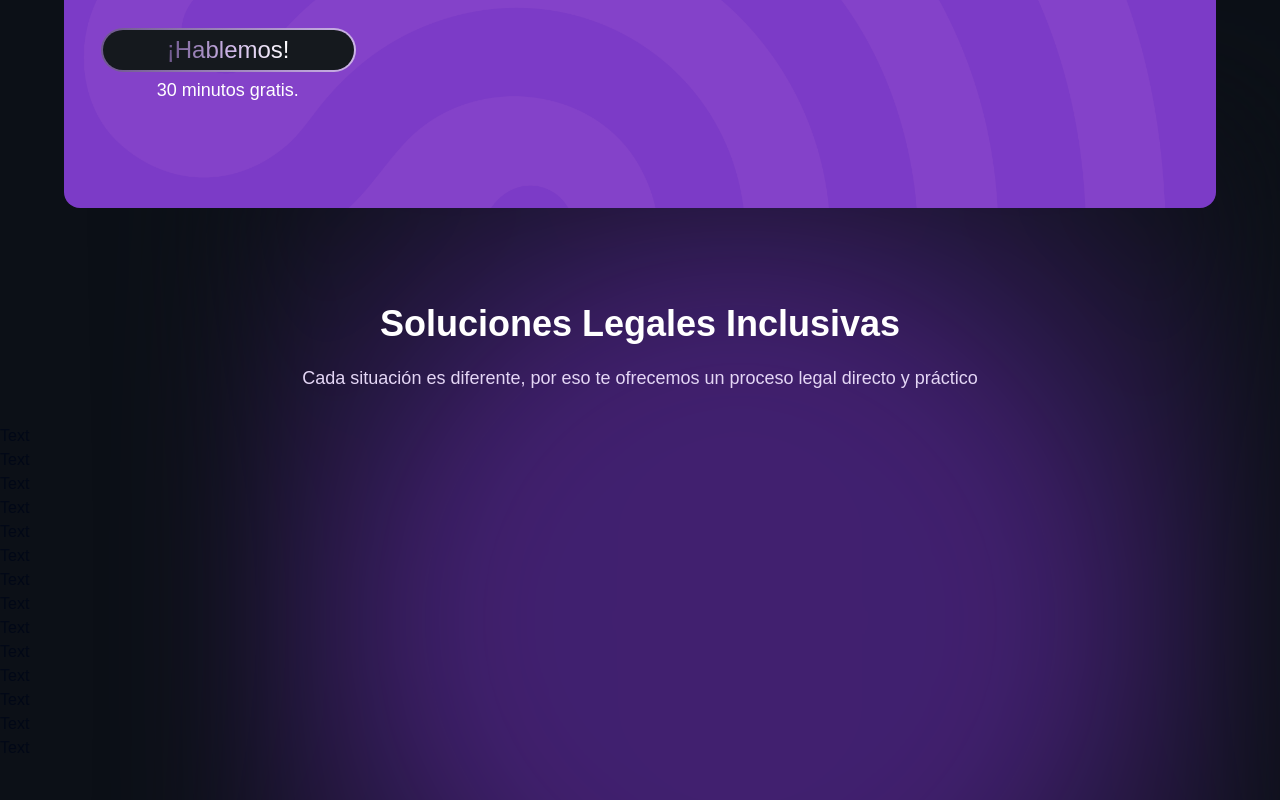
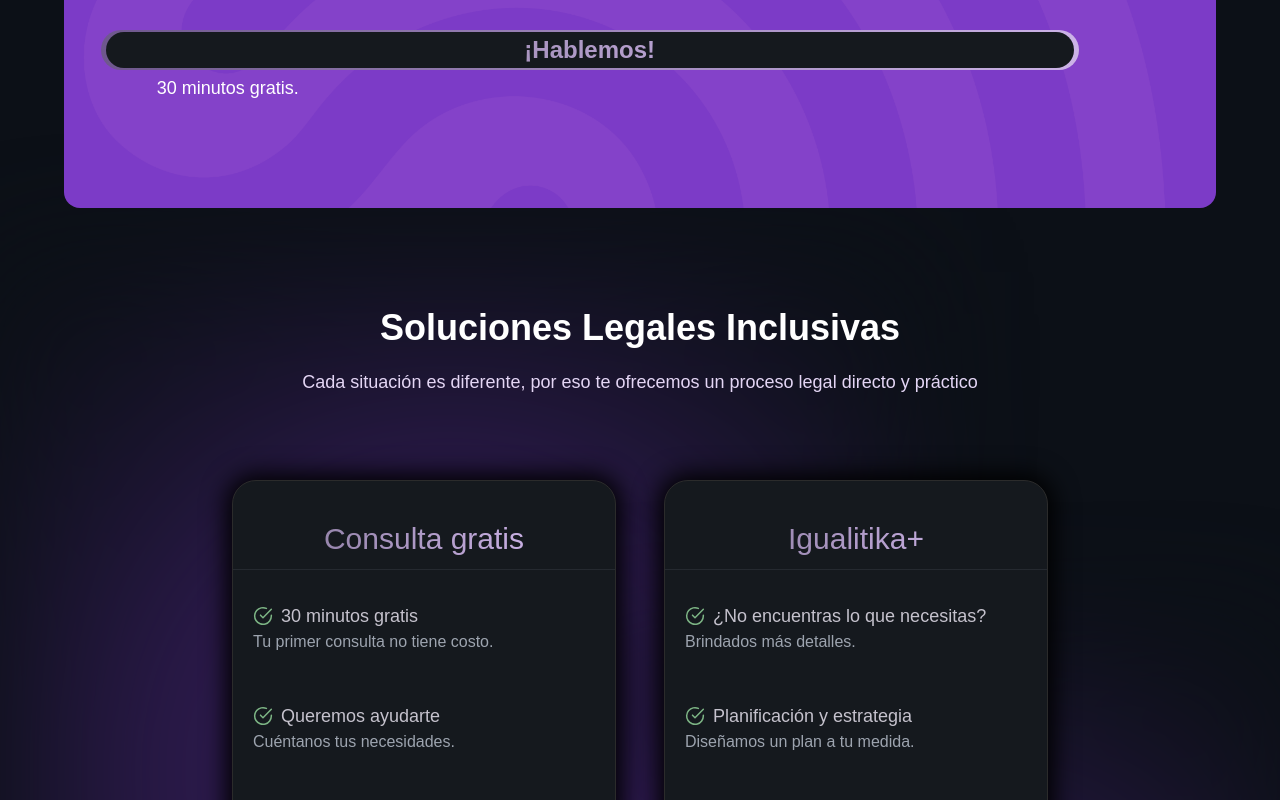
Before and after one commit to BIEH01/aracari-studio-technical-test, a Next.js app: page /atencion-legal in a window 1280 px wide. Shown: the part 360-1160 px from the top of the page. Before the commit the page ends 1120 px from the top, so only its background shows below. Built offline with nearby package versions, Linux system fonts and the light colour scheme.

Commit message:
The hero is being developed and legal page has been done

```diff
--- a/src/app/atencion-legal/page.tsx
+++ b/src/app/atencion-legal/page.tsx
@@ -1,21 +1,28 @@
 import { LegalCard } from "@/components/ui/LegalCard";
+import { legalCardData } from "@/data";
 
 export default function LegalPage() {
 	return (
 		<main>
-			<div className="bg-radial-gradient w-96 h-96 md:w-[700px] md:h-[700px] lg:w-[1000px] lg:h-[1000px] blur-3xl -z-50 fixed top-[480px] lg: lg:right-60 lg:left-60" />
+			<div className="bg-radial-gradient mx-0 w-[95%] h-96 md:w-[700px] md:h-[700px] lg:w-[900px] lg:h-[1000px] blur-3xl -z-50 absolute md:opacity-60" />
 			<section className="mx-auto w-full h-auto flex flex-col justify-center items-center px-8 space-y-5 py-8">
-				<h1 className="text-white text-wrap text-center text-4xl font-semibold">
+				<h1 className="text-white text-wrap text-center text-4xl font-semibold leading-[48.8px]">
 					Soluciones Legales Inclusivas
 				</h1>
-				<p className="text-tertiary text-wrap text-center text-lg font-light">
+				<p className="text-tertiary text-wrap text-center text-lg font-light leading-[19.2px]">
 					Cada situación es diferente, por eso te ofrecemos un proceso legal
 					directo y práctico
 				</p>
 			</section>
-			<section>
-				<LegalCard />
-				<LegalCard />
+			<section className="w-full h-auto">
+				<div className="w-auto h-auto md:flex md:flex-wrap md:justify-center md:items-center md:w-fit md:mx-auto">
+					{legalCardData.map((item) => (
+						<div key={item.id}>
+							<LegalCard {...item} />
+						</div>
+					))}
+					<div className="bg-radial-gradient top-[1000px] w-[95%] h-96 blur-3xl -z-50 absolute sm:bottom-32 md:opacity-50 md:right-0 md:w-[600px] md:h-[500px] lg:-bottom-72 lg:w-[700px] lg:h-[900px]" />
+				</div>
 			</section>
 		</main>
 	);
--- a/src/components/shared/Header/Header.tsx
+++ b/src/components/shared/Header/Header.tsx
@@ -7,8 +7,8 @@
 	const [isOpen, setIsOpen] = useState(false);
 
 	return (
-		<header className="bg-base-gradient z-30 w-screen h-auto fixed top-0">
-			<nav className="px-4 md:px-16 md:py-7 h-14 md:h-24 relative">
+		<header className="bg-base-gradient z-30 w-full h-auto fixed top-0">
+			<nav className="px-4 md:px-10 md:py-7 h-14 md:h-24 relative">
 				<div className="mx-auto flex justify-between items-center">
 					<h2 className="text-white pb-2 text-lg md:pl-4 md:py-0 md:pb-4 text-center">
 						Igualítika
--- a/src/components/shared/Hero/Hero.tsx
+++ b/src/components/shared/Hero/Hero.tsx
@@ -9,7 +9,7 @@
 	const pathname = usePathname();
 
 	return (
-		<section className="mx-auto mt-20 mb-16 w-full lg:mt-32 lg:mb-16">
+		<section className="mx-auto mt-20 mb-16 w-full md:mt-28 lg:mt-32 lg:mb-16">
 			<div className="w-[85%] min-h-60 h-auto mx-auto bg-hero-image bg-no-repeat bg-center bg-cover rounded-2xl flex justify-center items-center lg:h-[440px] lg:w-[90%]">
 				{heroData.map((data) =>
 					pathname === data.id ? (
--- a/src/components/ui/Button.tsx
+++ b/src/components/ui/Button.tsx
@@ -1,22 +1,8 @@
-import clsx from "clsx";
-
 export const Button = ({ text }: StringPropType) => {
 	return (
-		<div className="w-fit h-fit p-0.5 mx-auto bg-button-gradient rounded-full sm:mx-0">
-			<button
-				className={clsx(
-					text === "Buscar"
-						? "bg-button-color w-auto h-auto rounded-full hover:opacity-90 py-1 px-32 md:px-36 lg:px-64"
-						: "bg-button-color w-auto h-auto rounded-full hover:opacity-90 py-1 px-12",
-					text === "¡Hablemos!"
-						? "bg-button-color w-auto h-auto rounded-full hover:opacity-90 py-1 px-20  lg:px-16"
-						: "bg-button-color w-auto h-auto rounded-full hover:opacity-90 py-1 px-12",
-					text === "Regístrate"
-						? "bg-button-color w-auto h-auto rounded-full hover:opacity-90 py-1 px-28 sm:px-44 lg:px-28"
-						: "bg-button-color w-auto h-auto rounded-full hover:opacity-90 py-1 px-12"
-				)}
-			>
-				<p className="bg-linear-gradient bg-clip-text text-transparent md:text-lg lg:text-2xl">
+		<div className="w-[90%] h-8 mx-auto bg-button-gradient rounded-full sm:mx-0 flex justify-center items-center sm:h-10">
+			<button className="bg-button-color w-[99%] h-[90%] rounded-full hover:opacity-90 px-4">
+				<p className="bg-linear-gradient bg-clip-text text-transparent sm:text-2xl sm:font-semibold">
 					{text}
 				</p>
 			</button>
--- a/src/components/ui/LegalCard.tsx
+++ b/src/components/ui/LegalCard.tsx
@@ -1,20 +1,25 @@
-export const LegalCard = () => {
+import { Button } from "./Button";
+
+export const LegalCard = (item: LegalCardType) => {
 	return (
-		<article>
-			<div>
-				<h3>Text</h3>
-				<div>
-					<p>Text</p>
-					<p>Text</p>
-				</div>
-				<div>
-					<p>Text</p>
-					<p>Text</p>
-				</div>
-				<div>
-					<p>Text</p>
-					<p>Text</p>
-				</div>
+		<article className="bg-legal-card min-w-60 max-w-96 w-[80%] h-auto mx-auto mt-14 mb-6 rounded-3xl shadow-extra-strong shadow-black border-[1px] border-[#2b2b2b] md:w-80 md:min-h-[510px] md:mx-6 lg:w-96">
+			<div className="w-full h-auto mb-7 mt-10 mx-auto md:mx-0 lg:mb-0">
+				<h3 className="bg-linear-gradient bg-clip-text text-transparent text-3xl my-3 mx-auto text-center">
+					{item.title}
+				</h3>
+				<div className="w-full bg-card-bottom h-[1px]" />
+				{item.context.map((data: ContextLegalType) => (
+					<div key={data.id} className="mb-12 mt-5 ml-5 md:mt-8">
+						<div className="flex justify-start items-center text-[#F1ECF9CC]">
+							<img src="/assets/Frame.svg" alt="Check" />
+							<p className="ml-2 text-lg">{data.subtitle}</p>
+						</div>
+						<p className="text-[#9DA4AF] text-base">{data.text}</p>
+					</div>
+				))}
+			</div>
+			<div className="w-full mb-5 flex justify-center items-center lg:mt-16 lg:mb-0">
+				<Button text={item.callToAction} />
 			</div>
 		</article>
 	);
--- a/src/data/index.ts
+++ b/src/data/index.ts
@@ -48,3 +48,50 @@
 		callToAction: "Regístrate",
 	},
 ];
+
+export const legalCardData = [
+	{
+		id: 1,
+		title: "Consulta gratis",
+		context: [
+			{
+				id: 1,
+				subtitle: "30 minutos gratis",
+				text: "Tu primer consulta no tiene costo.",
+			},
+			{
+				id: 2,
+				subtitle: "Queremos ayudarte",
+				text: "Cuéntanos tus necesidades.",
+			},
+			{
+				id: 3,
+				subtitle: "Atención inclusiva",
+				text: "Todxs son bienvenidxs.",
+			},
+		],
+		callToAction: "¡Hablemos gratis!",
+	},
+	{
+		id: 2,
+		title: "Igualitika+",
+		context: [
+			{
+				id: 1,
+				subtitle: "¿No encuentras lo que necesitas?",
+				text: "Brindados más detalles.",
+			},
+			{
+				id: 2,
+				subtitle: "Planificación y estrategia",
+				text: "Diseñamos un plan a tu medida.",
+			},
+			{
+				id: 3,
+				subtitle: "$45 USD",
+				text: "Tarifa transparente. Sin sorpresas.",
+			},
+		],
+		callToAction: "¡Inicia tu trámite!",
+	},
+];
--- a/tailwind.config.ts
+++ b/tailwind.config.ts
@@ -10,18 +10,24 @@
 	],
 	theme: {
 		extend: {
+			boxShadow: {
+				"extra-strong": "0 0 25px 6px rgba(0, 0, 0, 0.5)",
+			},
 			backgroundImage: {
+				"hero-image": "url('/images/aspect-ratio-bg.png')",
+				"button-gradient": "linear-gradient(to right, #6e578d, #ccb3e7)",
 				"radial-gradient":
 					"radial-gradient(circle, rgba(101, 43, 170, 0.6) 40%, rgba(101, 43, 170, 0.3) 60%, rgba(12, 16, 23, 1) 90%)",
 				"linear-gradient":
-					"linear-gradient(to right, #6e578d, #ccb3e7, #FFFFFF)",
-				"button-gradient": "linear-gradient(to right, #6e578d, #ccb3e7)",
-				"hero-image": "url('/images/aspect-ratio-bg.png')",
+					"linear-gradient(268.66deg, #CEB4E9 16.75%, rgba(113, 52, 177, 0) 219.67%)",
+				"card-bottom":
+					"linear-gradient(270deg, rgba(61, 66, 75, 0.4) 100%, rgba(36, 24, 64, 0) 0%)",
 			},
 			backgroundColor: {
 				"sidebar-button-bg": "hsl(213.33deg 18.37% 9.61%)",
 				"base-gradient": "hsl(218 31% 7%)",
 				"button-color": "hsl(213, 18%, 10%)",
+				"legal-card": "hsl(213, 18%, 10%)",
 			},
 			colors: {
 				"tertiary": "hsl(267.1deg 60.78% 90%)",
```
Also changed, not shown: types.d.ts (+13 -0 lines), public/assets/Frame.svg (added).
